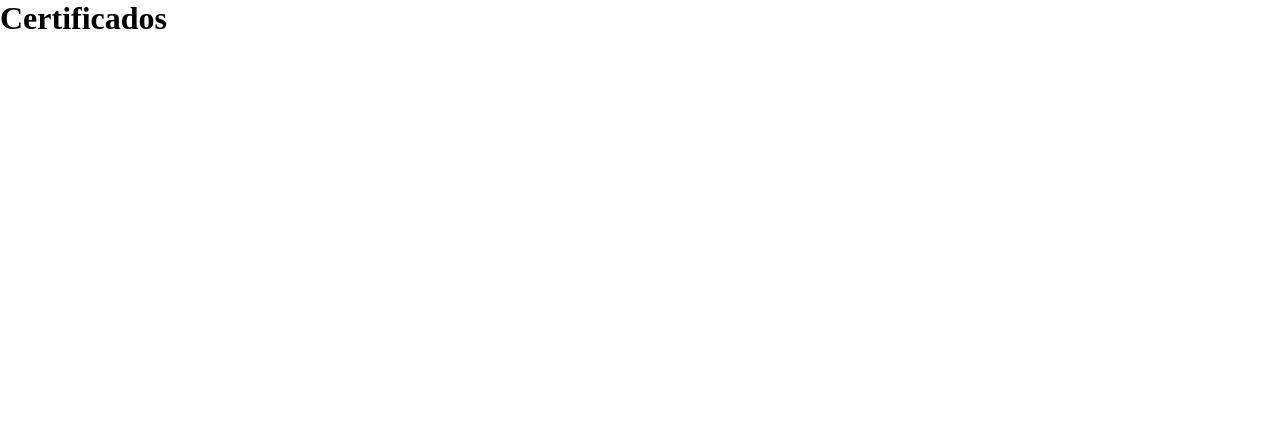
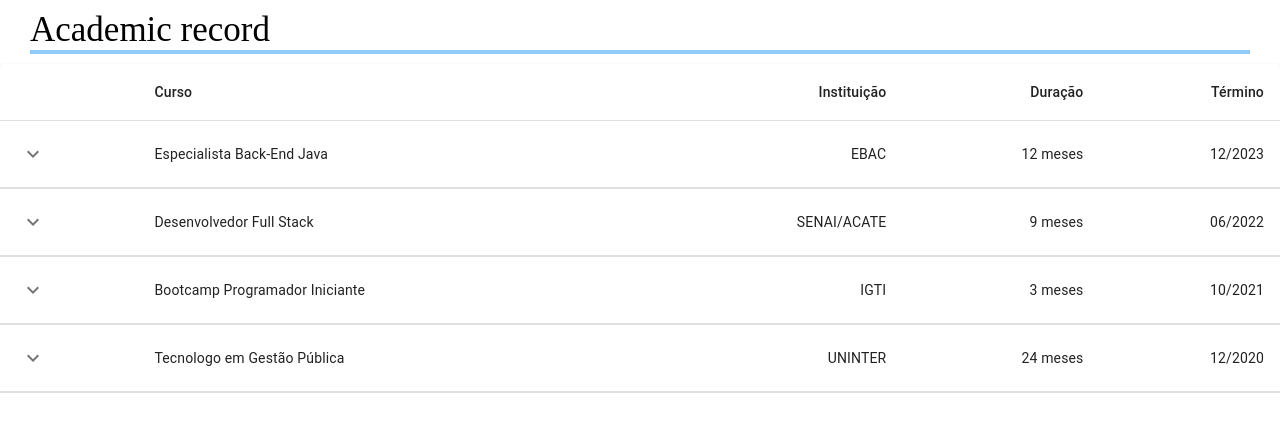
Before and after one commit to KalyanaGreim/portifolio-nextjs, a Next.js app: page /certificates in a window 1280 px wide. Shown: the top 432 px of the page. Built offline with nearby package versions, Linux system fonts and the light colour scheme.

Commit message:
cria pagina com historico academico

```diff
--- a/pages/certificates.tsx
+++ b/pages/certificates.tsx
@@ -1,9 +1,142 @@
-import React from "react"
+import React, { useState } from "react";
+import { styled } from "@mui/material/styles";
+import Table from "@mui/material/Table";
+import TableBody from "@mui/material/TableBody";
+import TableCell, { tableCellClasses } from "@mui/material/TableCell";
+import TableContainer from "@mui/material/TableContainer";
+import TableHead from "@mui/material/TableHead";
+import TableRow from "@mui/material/TableRow";
+import Paper from "@mui/material/Paper";
+import styles from "../styles/Home.module.css";
+import { IconButton } from "@mui/material";
+import KeyboardArrowDownIcon from "@mui/icons-material/KeyboardArrowDown";
+import KeyboardArrowUpIcon from "@mui/icons-material/KeyboardArrowUp";
+import Box from "@mui/material/Box";
+import Collapse from "@mui/material/Collapse";
+import Typography from "@mui/material/Typography";
+
+function createData(
+  curso: string,
+  instituicao: string,
+  duracao: string,
+  formacao: string,
+  history: string
+) {
+  return {
+    curso,
+    instituicao,
+    duracao,
+    formacao,
+    history,
+  };
+}
+
+function Row(props: { row: ReturnType<typeof createData> }) {
+  const { row } = props;
+  const [open, setOpen] = React.useState(false);
+
+  return (
+    <React.Fragment>
+      <TableRow sx={{ "& > *": { borderBottom: "unset" } }}>
+        <TableCell>
+          <IconButton
+            aria-label="expand row"
+            size="small"
+            onClick={() => setOpen(!open)}
+          >
+            {open ? <KeyboardArrowUpIcon /> : <KeyboardArrowDownIcon />}
+          </IconButton>
+        </TableCell>
+        <TableCell component="th" scope="row">
+          {row.curso}
+        </TableCell>
+        <TableCell align="right">{row.instituicao}</TableCell>
+        <TableCell align="right">{row.duracao}</TableCell>
+        <TableCell align="right">{row.formacao}</TableCell>
+      </TableRow>
+      <TableRow>
+        <TableCell style={{ paddingBottom: 0, paddingTop: 0, backgroundColor: 'rgb(248, 252, 255)' }} colSpan={6}>
+          <Collapse in={open} timeout="auto" unmountOnExit>
+            <p style={{backgroundColor: 'rgb(248, 252, 255)', padding: '10px'}}>{row.history}</p>
+            {/* <Box sx={{ margin: 1 }}>
+                <Typography variant="h6" gutterBottom component="div">
+                  History
+                </Typography>
+                <Table size="small" aria-label="purchases">
+                  <TableHead>
+                    <TableRow>
+                    </TableRow>
+                  </TableHead>
+                  <TableBody>
+                      <TableRow key={row.name}>
+                        <TableCell component="th" scope="row">
+                          {row.history}
+                        </TableCell>
+                      </TableRow>
+                  </TableBody>
+                </Table>
+              </Box> */}
+          </Collapse>
+        </TableCell>
+      </TableRow>
+    </React.Fragment>
+  );
+}
+
+const rows = [
+  createData(
+    "Especialista Back-End Java",
+    "EBAC",
+    "12 meses",
+    "12/2023",
+    "Desenvolvimento Java avançado, uso das ferramentas necessárias ao planejamento, execução e integração de Back-end para APIs, apps e microsserviços. Pipeline Back-end - Planos e estruturas - Programação Java - Padrões e algoritmos - Confiabilidade e testes - SQL e bancos de dados - Manutenção de softwares - Microsserviços."
+  ),
+  createData(
+    "Desenvolvedor Full Stack",
+    "SENAI/ACATE",
+    "9 meses",
+    "06/2022",
+    " Desenvolvedor Fullstack - React e Java - 900h - Frontend React - 300h Fundamentos da programação WEB: HTML. CSS. Bootstrap. Javascript. Variáveis- Estrutura de controle de fluxo. Operadores Lógicos e Aritméticos. Funções. Manipulação do DOM. Interval e Timeout. ES6+. Arrow functions, export e import. Classes, promises. Async e await. Rest e spread, XHR, fetch. Framework React: Introdução. Renderização. Componentes. Props e Proptypes. Mocks. Router e Cross Origin.Hooks e Redirects.Rotinas DEV: Versionamento. Gitflow.Kanban board. - Backend Java - 300h • Java: Introdução. Estruturas. Conceitos de POO. Construtores. Modificadores. Encapsulamento. Sobrecarga. Listas. Herança. Polimorfismo. Tratamento de exceções. Servlet • Rotinas DEV: Metodologias Ágeis. Scrum • SQL: Introdução. DDL. DML. Spring Data, Hibertnate ou Jooq • Spring: Introdução. Spring Boot. Spring Core. Spring MVC. Spring Securit. - Fullstack - 300h • DevOps: Cloud. Escalabilidade. CI/CD. Containers. Docker • Mensageria: Introdução. Exchanges. Filas. Tópicos. Bidings. RabbitMQ • React: Biblioteca Redux • Rotinas DEV: Técnicas de priorização. Gestão de tempo. • Spring: CRUD rest API. Deploy. Logging. Debug • Testes: Introdução. TDD. Teste unitários React (Jest e RTL). Teste unitários Java (Junit)."),
+  createData(
+    "Bootcamp Programador Iniciante",
+    "IGTI",
+    "3 meses",
+    "10/2021",
+    "Fundamentos em Programação de Software, Java, Python e Fundamentos em Front-End"
+  ),
+  createData(
+    "Tecnologo em Gestão Pública",
+    "UNINTER",
+    "24 meses",
+    "12/2020",
+    "Conhecimentos teóricos e práticos sobre a gestão pública, aprimoramento das competências e sólida formação profissional para a área, bem como as habilidades necessárias para solucionar os desafios diários com ética e transparência."
+  ),
+];
 
 const Certificates: React.FC = () => {
-    return(
-        <><h1>Certificados</h1></>
-    );
+  return (
+    <body >
+      <p className={styles.title_about_me}>Academic record</p>
+      <TableContainer component={Paper} className={styles.table_container}>
+        <Table aria-label="collapsible table" className={styles.div_certificates}>
+          <TableHead>
+            <TableRow className={styles.table_head}>
+              <TableCell />
+              <TableCell>Curso</TableCell>
+              <TableCell align="right">Instituição</TableCell>
+              <TableCell align="right">Duração</TableCell>
+              <TableCell align="right">Término</TableCell>
+            </TableRow>
+          </TableHead>
+          <TableBody>
+            {rows.map((row) => (
+              <Row key={row.curso} row={row} />
+            ))}
+          </TableBody>
+        </Table>
+      </TableContainer>
+    </body>
+  );
 };
 
 export default Certificates;
```
